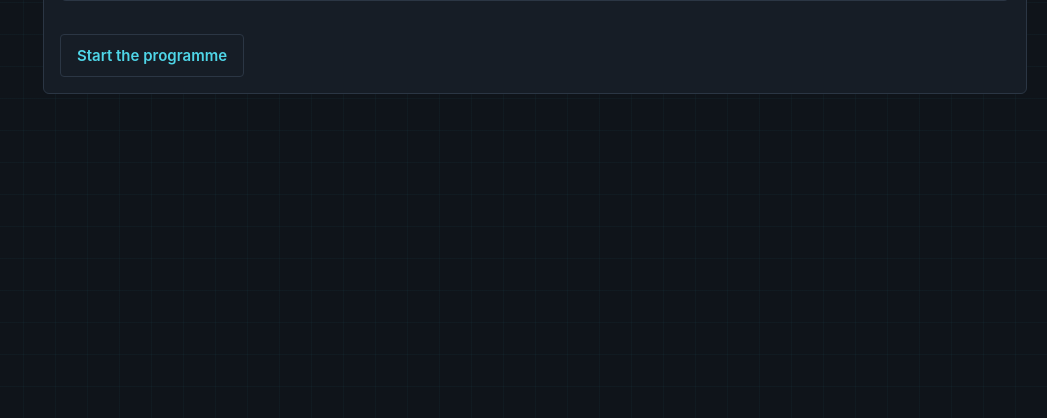
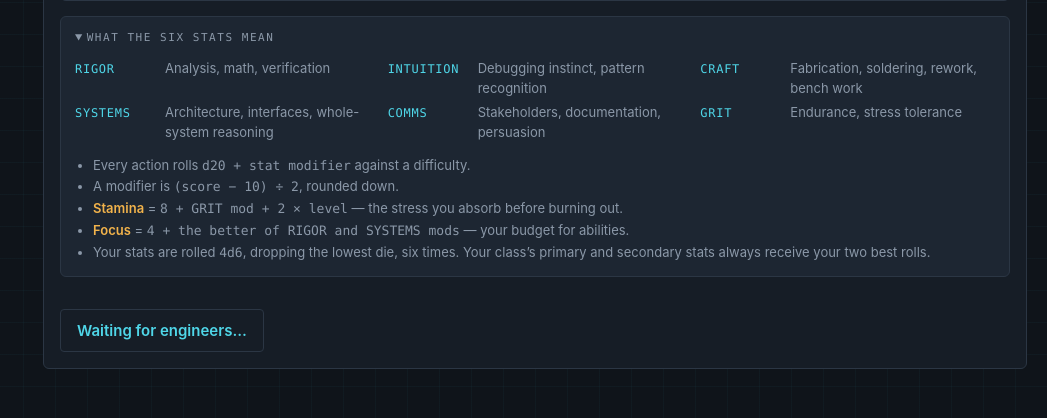
Before and after one commit to canndurmaz/EngineeringDnD, a Flask app: template templates/join.html in a window 1280 px wide. Shown: the part 382-800 px from the top of the page, without its empty margins (233-1280 px from the left). Run offline with Flask 3, Linux system fonts and the light colour scheme; the template is opened without the code that fills it, so the values that code supplies are empty; parts of the project's set-up code (start-up, migrations or seed data) failed here and were passed over.

Commit message:
feat(ui): explain the stats, reveal the dice, and gate the start button
Three things a first-time player was missing on the character-select screen:

- A collapsible (open by default) panel naming all six stats, what each one
  covers, and how d20 + modifier, Stamina and Focus actually work.
- The 4d6-drop-lowest roll is now shown after joining: six rows of raw dice
  with the dropped die struck through, each total, the stat it landed in and
  which two seated as primary and secondary. A "Take your seat" button does
  the redirect, so the reveal is read rather than blinked past. No rerolling.
- "Start the programme" is disabled and reads "Waiting for engineers..."
  until someone is seated, then carries the count. The server already
  enforced both rules; the button just stopped lying about them.

Every interpolated value in the reveal goes through esc(), stat names included.

Co-Authored-By: Claude Opus 5 (1M context) <noreply@anthropic.com>
Claude-Session: https://claude.ai/code/session_01PjJ6vLg38ADhFatPZspCgz

```diff
--- a/static/css/theme.css
+++ b/static/css/theme.css
@@ -197,3 +197,62 @@ button.small { padding: 6px 12px; font-size: 12px; }
 }
 .level-choice .stat[aria-pressed="true"] { color: var(--ground); background: var(--cyan); border-color: var(--cyan); }
 .level-choice .stat:disabled { cursor: progress; opacity: 0.6; }
+
+/* --- stats explainer on the character-select screen ----------------------- */
+.stat-guide {
+  margin-top: 14px; padding: 12px 14px;
+  background: var(--panel-2); border: 1px solid var(--line); border-radius: 6px;
+}
+.stat-guide summary {
+  cursor: pointer; font-family: var(--mono); font-size: 11px;
+  letter-spacing: .14em; text-transform: uppercase; color: var(--ink-dim);
+}
+.stat-guide summary:hover { color: var(--cyan); }
+.stat-list {
+  display: grid; grid-template-columns: repeat(auto-fit, minmax(250px, 1fr));
+  gap: 4px 18px; margin: 12px 0 0;
+}
+.stat-list div { display: flex; gap: 8px; align-items: baseline; }
+.stat-list dt {
+  font-family: var(--mono); font-size: 12px; color: var(--cyan);
+  min-width: 82px; letter-spacing: .06em;
+}
+.stat-list dd { margin: 0; font-size: 13px; color: var(--ink-dim); }
+.stat-notes {
+  margin: 12px 0 0; padding-left: 18px; font-size: 13px;
+  color: var(--ink-dim); line-height: 1.6;
+}
+.stat-notes b { color: var(--amber); font-weight: 600; }
+
+/* --- the one-time 4d6 reveal after joining -------------------------------- */
+.roll-reveal {
+  margin-top: 16px; padding: 16px;
+  background: var(--panel); border: 1px solid var(--cyan); border-radius: 6px;
+}
+.roll-reveal h3 {
+  margin: 0 0 4px; font-size: 11px; letter-spacing: .16em;
+  text-transform: uppercase; color: var(--cyan); font-weight: 600;
+}
+.roll-reveal .lede { margin: 0 0 14px; font-size: 13px; color: var(--ink-dim); }
+.roll-rows { display: grid; gap: 6px; }
+.roll-row {
+  display: flex; flex-wrap: wrap; gap: 10px; align-items: center;
+  padding: 7px 10px; border: 1px solid var(--line); border-radius: 4px;
+}
+.roll-row.seated { border-color: var(--amber); }
+.roll-row .dice { display: flex; gap: 5px; }
+.roll-row .die {
+  font-family: var(--mono); font-size: 13px; min-width: 22px; text-align: center;
+  border: 1px solid var(--line); border-radius: 3px; padding: 2px 0;
+}
+.roll-row .die.dropped {
+  color: var(--ink-dim); opacity: .45; text-decoration: line-through;
+}
+.roll-row .total {
+  font-family: var(--mono); font-size: 13px; color: var(--cyan); min-width: 58px;
+}
+.roll-row .lands { font-family: var(--mono); font-size: 12px; letter-spacing: .06em; }
+.roll-row .seat {
+  font-size: 11px; letter-spacing: .1em; text-transform: uppercase;
+  color: var(--amber); margin-left: auto;
+}
--- a/static/js/lobby.js
+++ b/static/js/lobby.js
@@ -81,9 +81,25 @@ if (seatForm) {
   let options = {};
   let look = {};
 
+  /* True from the moment a join succeeds until the player clicks through the
+     roll reveal. It holds the poll's redirect back so the reveal is readable. */
+  let revealing = false;
+
+  const startButton = document.getElementById("start");
+
+  /* The server already refuses to start an empty room (and refuses anyone who
+     is not seated); this only stops the button from lying about it. */
+  const gateStart = (seated) => {
+    startButton.disabled = seated === 0;
+    startButton.textContent = seated === 0
+      ? "Waiting for engineers\u2026"
+      : `Start the programme (${seated} seated)`;
+  };
+
   const refresh = async () => {
     const state = await api(`/api/rooms/${roomId}/state`);
     taken = new Set(Object.values(state.characters).map((c) => c.class_id));
+    gateStart(Object.keys(state.characters).length);
     document.getElementById("roster").innerHTML =
       Object.values(state.characters).map((c) => `
         <div class="member"><div class="member-row">
@@ -94,6 +110,7 @@ if (seatForm) {
           </div></div>
         </div></div>`).join("") || "<p class='roll'>Nobody seated yet.</p>";
     if (state.room.premise) show("genesis", state.room.premise);
+    if (revealing) return state;          // let the player read their dice first
     if (state.you) location.href = `/room/${roomId}`;
     if (state.room.status === "active") location.href = `/room/${roomId}`;
     return state;
@@ -115,14 +132,56 @@ if (seatForm) {
       const name = document.getElementById("display-name").value.trim();
       if (!name) { show("join-error", "Enter your name first."); return; }
       try {
-        await api(`/api/rooms/${roomId}/join`, {
+        const joined = await api(`/api/rooms/${roomId}/join`, {
           method: "POST",
           body: JSON.stringify({ display_name: name, class_id: button.dataset.class,
                                  appearance: look }),
         });
-        location.href = `/room/${roomId}`;
+        revealTheRoll(joined.roll, joined.character);
       } catch (error) { show("join-error", error.message); }
     });
+  };
+
+  /* --- the one-time 4d6 reveal --------------------------------------------- */
+  /* No rerolling: this shows what was rolled, it does not offer a second go.
+     Everything below is server-generated, but stat names come from the class
+     data, so they go through esc() like anything else. */
+  const dieTag = (value, isDropped) =>
+    `<span class="die${isDropped ? " dropped" : ""}">${esc(value)}</span>`;
+
+  const rollRow = (roll, detail) => {
+    const seat = roll.stat === detail.primary ? "primary"
+               : roll.stat === detail.secondary ? "secondary" : "";
+    let dropped = false;                  // strike exactly one copy of the low die
+    const dice = (roll.dice || []).map((value) => {
+      const strike = !dropped && value === roll.dropped;
+      if (strike) dropped = true;
+      return dieTag(value, strike);
+    }).join("");
+    return `
+      <div class="roll-row${seat ? " seated" : ""}">
+        <span class="dice">${dice}</span>
+        <span class="total">= ${esc(roll.total)}</span>
+        <span class="lands">${esc(roll.stat)}</span>
+        ${seat ? `<span class="seat">${esc(seat)}</span>` : ""}
+      </div>`;
+  };
+
+  const revealTheRoll = (detail, character) => {
+    revealing = true;
+    seatForm.hidden = true;
+    const target = document.getElementById("roll-reveal");
+    if (!detail || !detail.rolls) { location.href = `/room/${roomId}`; return; }
+    target.innerHTML = `
+      <div class="roll-reveal">
+        <h3>Your roll &mdash; ${esc(character ? character.name : "")}</h3>
+        <p class="lede">Four d6, lowest dropped, six times. The two best totals
+          seat in your class&rsquo;s primary and secondary stats. This roll stands.</p>
+        <div class="roll-rows">${detail.rolls.map((r) => rollRow(r, detail)).join("")}</div>
+        <button type="button" id="take-seat" style="margin-top:14px">Take your seat &rarr;</button>
+      </div>`;
+    target.querySelector("#take-seat")
+      .addEventListener("click", () => { location.href = `/room/${roomId}`; });
   };
 
   /* --- appearance pickers -------------------------------------------------- */
@@ -180,7 +239,7 @@ if (seatForm) {
 
   api("/api/appearance-options").then(drawPickers);
 
-  document.getElementById("start").addEventListener("click", async () => {
+  startButton.addEventListener("click", async () => {
     try {
       await api(`/api/rooms/${roomId}/start`, { method: "POST" });
       location.href = `/room/${roomId}`;
--- a/templates/join.html
+++ b/templates/join.html
@@ -24,9 +24,33 @@
       </div>
 
       <p id="join-error" class="debt" role="alert"></p>
+
+      <details class="stat-guide" open>
+        <summary>What the six stats mean</summary>
+        <dl class="stat-list">
+          <div><dt>RIGOR</dt><dd>Analysis, math, verification</dd></div>
+          <div><dt>INTUITION</dt><dd>Debugging instinct, pattern recognition</dd></div>
+          <div><dt>CRAFT</dt><dd>Fabrication, soldering, rework, bench work</dd></div>
+          <div><dt>SYSTEMS</dt><dd>Architecture, interfaces, whole-system reasoning</dd></div>
+          <div><dt>COMMS</dt><dd>Stakeholders, documentation, persuasion</dd></div>
+          <div><dt>GRIT</dt><dd>Endurance, stress tolerance</dd></div>
+        </dl>
+        <ul class="stat-notes">
+          <li>Every action rolls <span class="num">d20 + stat modifier</span> against a difficulty.</li>
+          <li>A modifier is <span class="num">(score &minus; 10) &divide; 2</span>, rounded down.</li>
+          <li><b>Stamina</b> = <span class="num">8 + GRIT mod + 2 &times; level</span> &mdash;
+              the stress you absorb before burning out.</li>
+          <li><b>Focus</b> = <span class="num">4 + the better of RIGOR and SYSTEMS mods</span> &mdash;
+              your budget for abilities.</li>
+          <li>Your stats are rolled <span class="num">4d6</span>, dropping the lowest die, six times.
+              Your class&rsquo;s primary and secondary stats always receive your two best rolls.</li>
+        </ul>
+      </details>
+
       <div class="card-grid" id="classes" style="margin-top:14px"></div>
     </form>
-    <button id="start" class="ghost" style="margin-top:18px">Start the programme</button>
+    <div id="roll-reveal"></div>
+    <button id="start" class="ghost" style="margin-top:18px" disabled>Waiting for engineers&hellip;</button>
   </section>
 </div>
 {% endblock %}
```
Also changed, not shown: tests/api/test_charselect_ui.py (added, +59 -0 lines).
